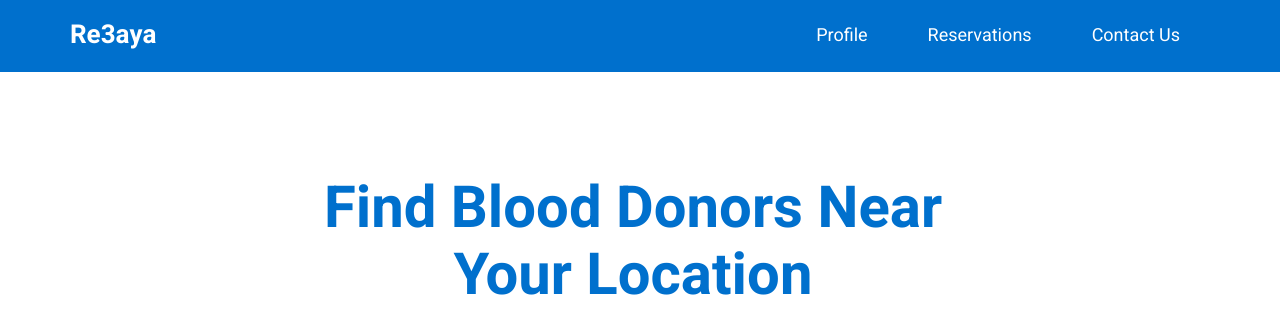
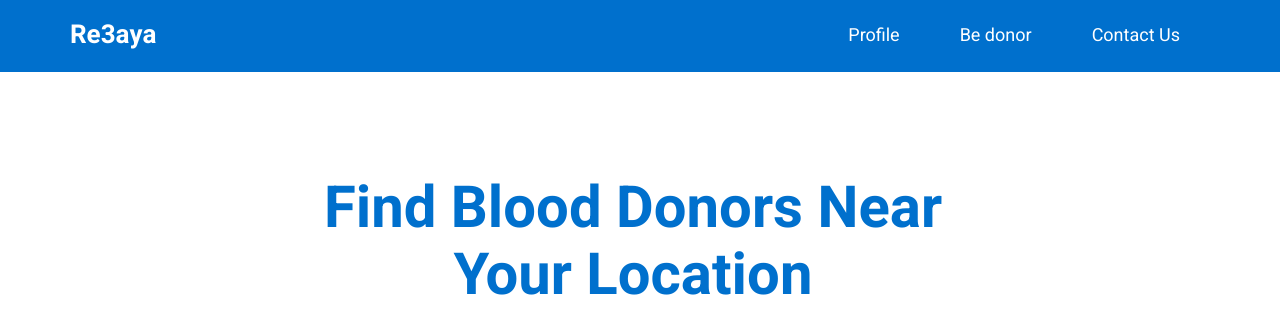
Before and after one commit to MoDev0/re3aya, a PHP site: page /blood.php in a window 1280 px wide. Shown: the top 317 px of the page. Run offline with PHP 8.4, Linux system fonts and the light colour scheme.

```diff
--- a/blood.php
+++ b/blood.php
@@ -25,7 +25,7 @@
             <ion-icon class="menu" name="menu-outline"></ion-icon>
             <ul class="main-nav">
                 <li><a href="./profile.php">Profile</a></li>
-                <li><a href="./reservations.php">Reservations</a></li>
+                <li class="active4"><a href="#doctor">Be donor</a></li>
                 <li class="active"><a href="">Contact Us</a></li>
             </ul>
         </div>
```
